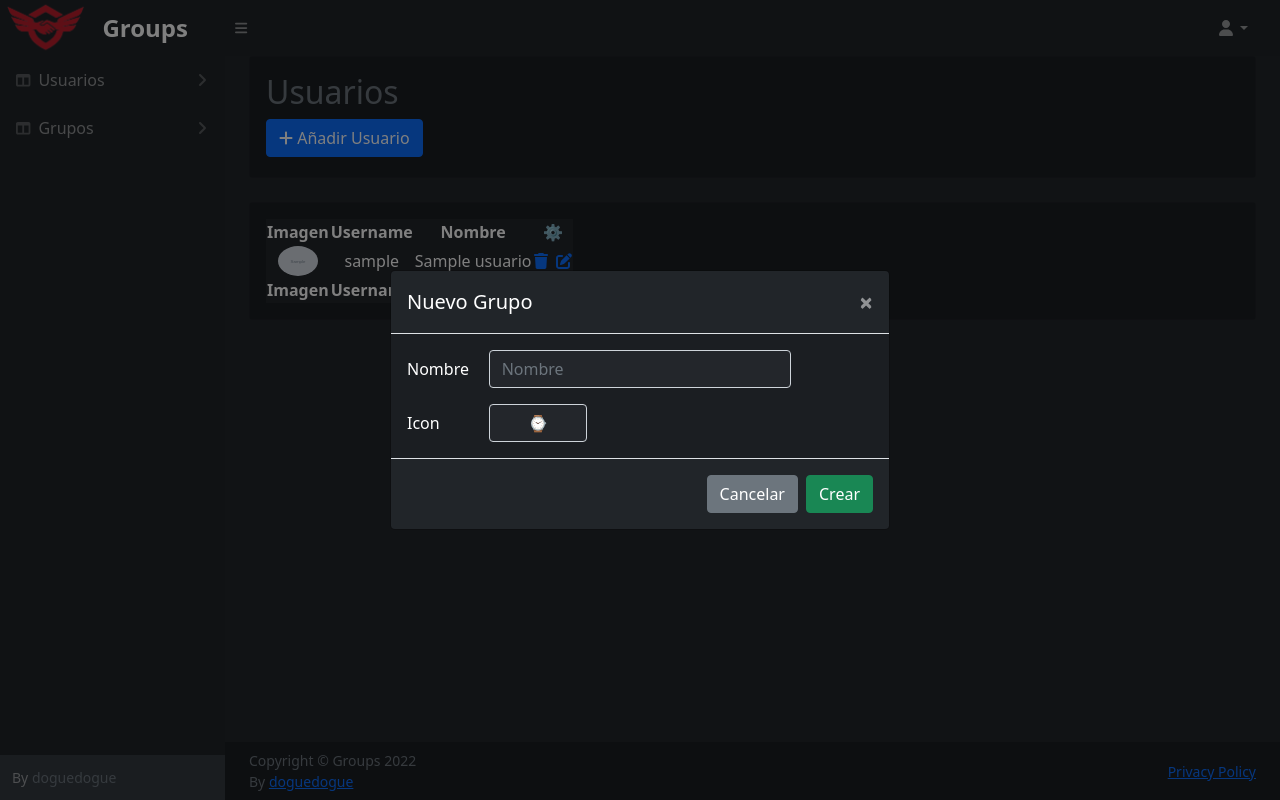
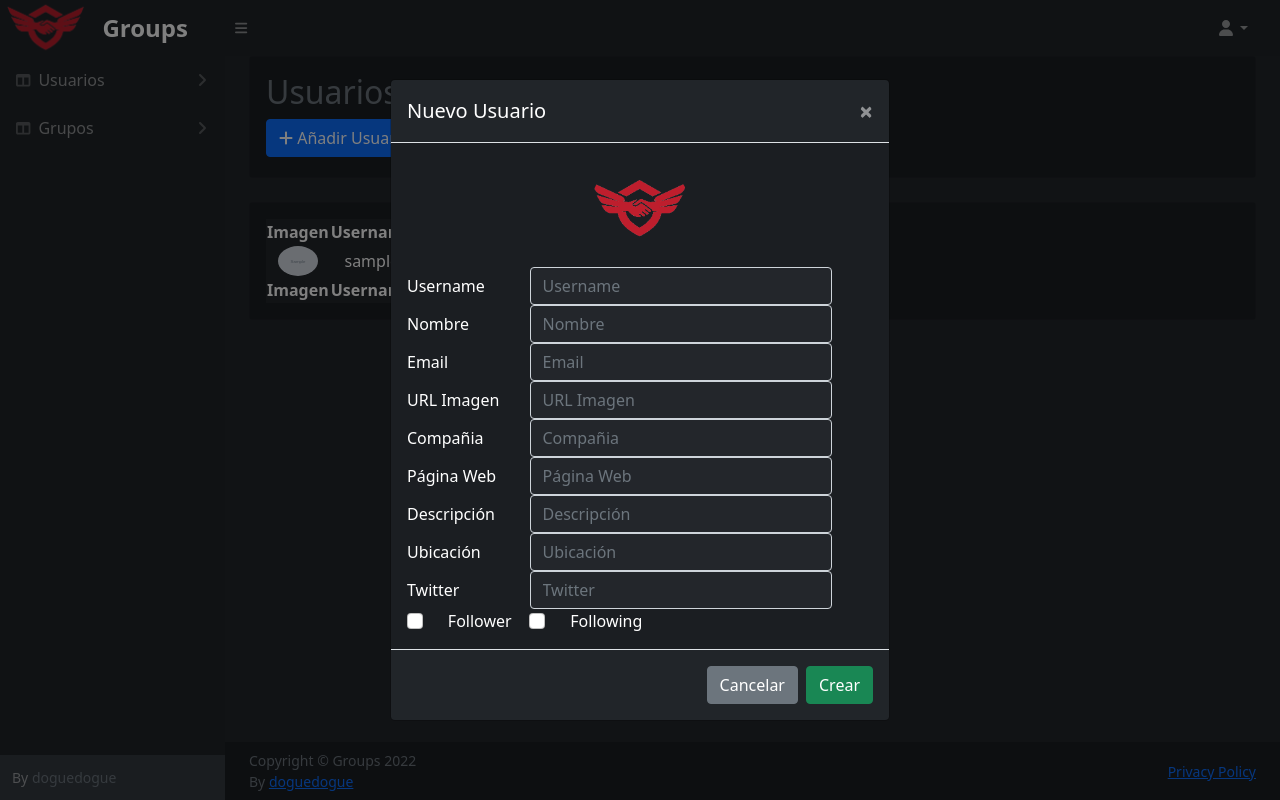
Before and after one commit to doguedogue/groups, a PHP site: page /usuarios.php in a window 1280 px wide, after a click on "Añadir Usuario". Run offline with PHP 8.4, Linux system fonts and the light colour scheme; tables that the repository leaves empty or names only in its code hold one stand-in row (values such as "Sample post"); grey boxes marked "Sample" are stand-in pictures; some libraries are stand-ins or nearby versions.

Commit message:
CRUD usuarios completed

```diff
--- a/usuarios.php
+++ b/usuarios.php
@@ -12,6 +12,7 @@ if (isset($_GET["u"]) && preg_match("/^[0-9]+$/", $_GET["u"])){
 }
 
 $query = "SELECT id, login, name, avatar_url, ".
+        "email, company, blog, location, bio, twitter_username, ".
         "follower, following ".
         "FROM USUARIO ".
         $query_where.
@@ -143,7 +144,17 @@ $resultado->execute();
                                                     "&nbsp;&nbsp;" .
                                                     "<a href='#' data-toggle='modal' data-target='#createModal'".
                                                     "data-id='".$data['id']."' ".
+                                                    "data-login='".$data['login']."' ".
                                                     "data-name='".$data['name']."' ".
+                                                    "data-avatar_url='".$data['avatar_url']."' ".
+                                                    "data-email='".$data['email']."' ".
+                                                    "data-company='".$data['company']."' ".
+                                                    "data-blog='".$data['blog']."' ".
+                                                    "data-location='".$data['location']."' ".
+                                                    "data-bio='".$data['bio']."' ".
+                                                    "data-twitter_username='".$data['twitter_username']."' ".
+                                                    "data-follower='".$data['follower']."' ".
+                                                    "data-following='".$data['following']."' ".
                                                     "title='Editar Usuario'>".
                                                     "<span><i class='fas fa-edit'></i></span></a>" .
                                                   "</td>";
@@ -198,28 +209,83 @@ $resultado->execute();
         <div class="modal fade" id="createModal" tabindex="-1" role="dialog" aria-labelledby="modalLabelCreate" aria-hidden="true">
             <div class="modal-dialog modal-dialog-centered" role="document">
                 <div class="modal-content bg-dark">
-                    <form id="formGruposCrear">
+                    <form id="formUsuariosCrear">
                         <div class="modal-header">
-                            <h5 class="modal-title" id="modalLabelCreate">Nuevo Grupo</h5>
+                            <h5 class="modal-title" id="modalLabelCreate">Nuevo Usuario</h5>
                             <button type="button" class="close" data-dismiss="modal" aria-label="Close">
                             <span aria-hidden="true">&times;</span>
                             </button>
                         </div>
                         <div class="modal-body">
-                            <input type="text" class="form-control" id="id_grupo_update" hidden>
-                            <div class="form-group row">
-                                <label for="nombre" class="col-sm-2 col-form-label">Nombre</label>
-                                <div class="col-sm-8">
-                                    <input type="text" class="form-control" id="nombre" placeholder="Nombre">
+                            <input type="text" class="form-control" id="id_usuario_update" hidden>
+                            <div class="form-group row mb-2">
+                                <div class="col-sm-12 text-center">
+                                    <img src="./assets/img/logo.png" alt="avatar" width="100px" class="avatar" id="img_avatar">
                                 </div>
                             </div>
-                            <div class="form-group row mt-3">
-                                <label for="icon" class="col-sm-2 col-form-label">Icon</label>
-                                <div class="col-sm-3">
-                                    <select class="form-control" id="icon" required>
-                                        <option value='&#8986;'  style='text-align:center;font-size: 27px'>&#8986;</option>
-                                    </select>
+                            <div class="form-group row">
+                                <label for="login" class="col-sm-3 col-form-label">Username</label>
+                                <div class="col-sm-8">
+                                    <input type="text" class="form-control" id="login" placeholder="Username" required>
                                 </div>
+                            </div>
+                            <div class="form-group row">
+                                <label for="name" class="col-sm-3 col-form-label">Nombre</label>
+                                <div class="col-sm-8">
+                                    <input type="text" class="form-control" id="name" placeholder="Nombre">
+                                </div>
+                            </div>
+                            <div class="form-group row">
+                                <label for="email" class="col-sm-3 col-form-label">Email</label>
+                                <div class="col-sm-8">
+                                    <input type="email" class="form-control" id="email" placeholder="Email">
+                                </div>
+                            </div>
+                            <div class="form-group row">
+                                <label for="avatar_url" class="col-sm-3 col-form-label">URL Imagen</label>
+                                <div class="col-sm-8">
+                                    <input type="text" class="form-control" id="avatar_url" placeholder="URL Imagen">
+                                </div>
+                            </div>
+                            <div class="form-group row">
+                                <label for="company" class="col-sm-3 col-form-label">Compañia</label>
+                                <div class="col-sm-8">
+                                    <input type="text" class="form-control" id="company" placeholder="Compañia">
+                                </div>
+                            </div>
+                            <div class="form-group row">
+                                <label for="blog" class="col-sm-3 col-form-label">Página Web</label>
+                                <div class="col-sm-8">
+                                    <input type="text" class="form-control" id="blog" placeholder="Página Web">
+                                </div>
+                            </div>
+                            <div class="form-group row">
+                                <label for="bio" class="col-sm-3 col-form-label">Descripción</label>
+                                <div class="col-sm-8">
+                                    <input type="text" class="form-control" id="bio" placeholder="Descripción">
+                                </div>
+                            </div>
+                            <div class="form-group row">
+                                <label for="location" class="col-sm-3 col-form-label">Ubicación</label>
+                                <div class="col-sm-8">
+                                    <input type="text" class="form-control" id="location" placeholder="Ubicación">
+                                </div>
+                            </div>
+                            <div class="form-group row">
+                                <label for="twitter_username" class="col-sm-3 col-form-label">Twitter</label>
+                                <div class="col-sm-8">
+                                    <input type="text" class="form-control" id="twitter_username" placeholder="Twitter">
+                                </div>
+                            </div>
+                            <div class="form-group row">
+                                <div class="col-sm-1">
+                                    <input class="form-check-input" type="checkbox" value="" id="follower">
+                                </div>
+                                <label class="col-sm-2 form-check-label" for="follower">Follower</label>
+                                <div class="col-sm-1">
+                                    <input class="form-check-input" type="checkbox" value="" id="following">
+                                </div>
+                                <label class="col-sm-2 form-check-label" for="following">Following</label>
                             </div>
                         </div>
                         <div class="modal-footer">
```
Also changed, not shown: bd/usuarios_alta.php (added, +54 -0 lines), js/usuarios.js (+75 -22 lines).
